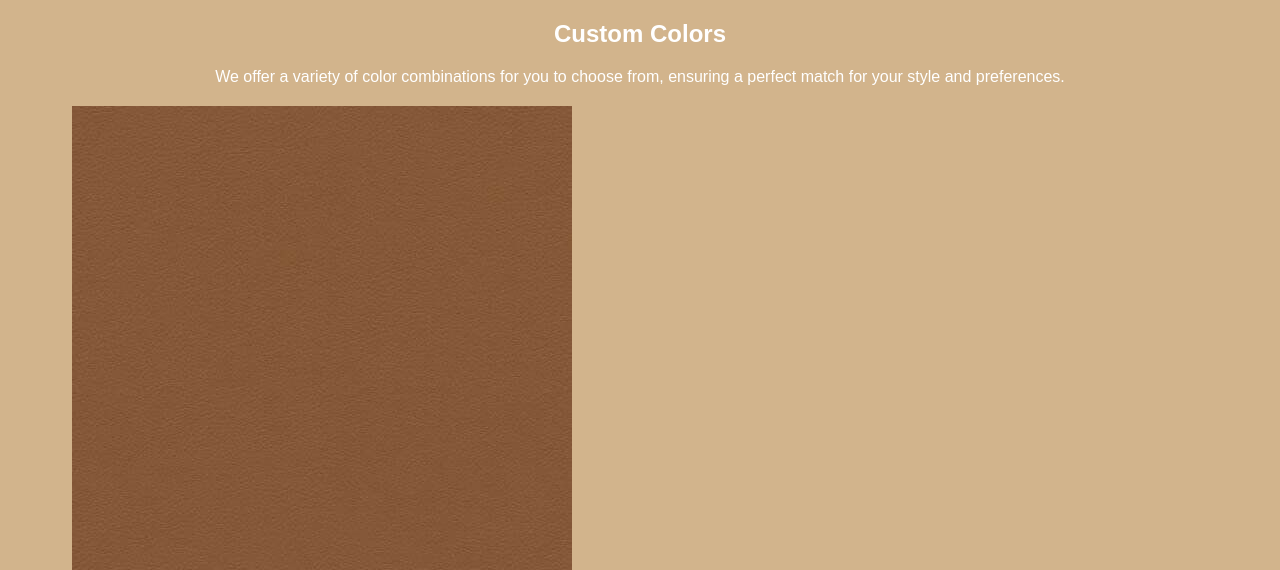
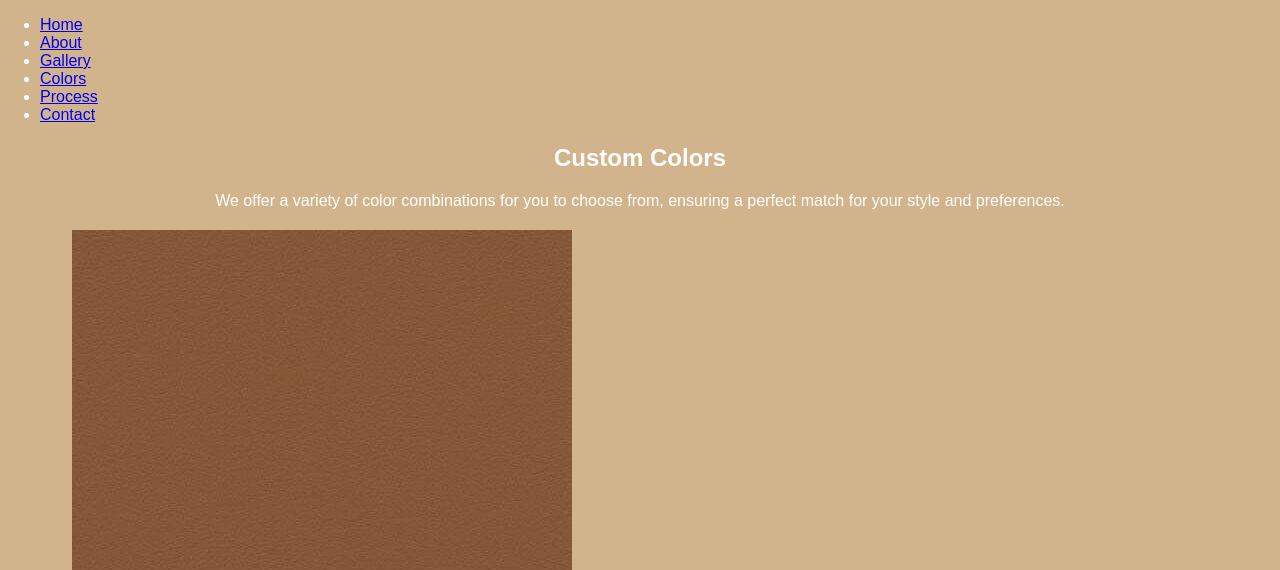
Before and after one commit to BunkyBeds/BunkyBeds, a plain HTML site: page colors.html in a window 1280 px wide. Shown: the top 570 px of the page. Drawn offline with Linux system fonts and the light colour scheme.

Commit message:
Update navigation

```diff
--- a/colors.html
+++ b/colors.html
@@ -7,6 +7,17 @@
   <link rel="stylesheet" href="style.css">
 </head>
 <body>
+  <nav>
+  <ul>
+    <li><a href="index.html">Home</a></li>
+    <li><a href="about.html">About</a></li>
+    <li><a href="gallery.html">Gallery</a></li>
+    <li><a href="colors.html">Colors</a></li>
+    <li><a href="process.html">Process</a></li>
+    <li><a href="contact.html">Contact</a></li>
+  </ul>
+</nav>
+
   <section class="colors">
     <h1>Custom Colors</h1>
     <p>We offer a variety of color combinations for you to choose from, ensuring a perfect match for your style and preferences.</p>
```
